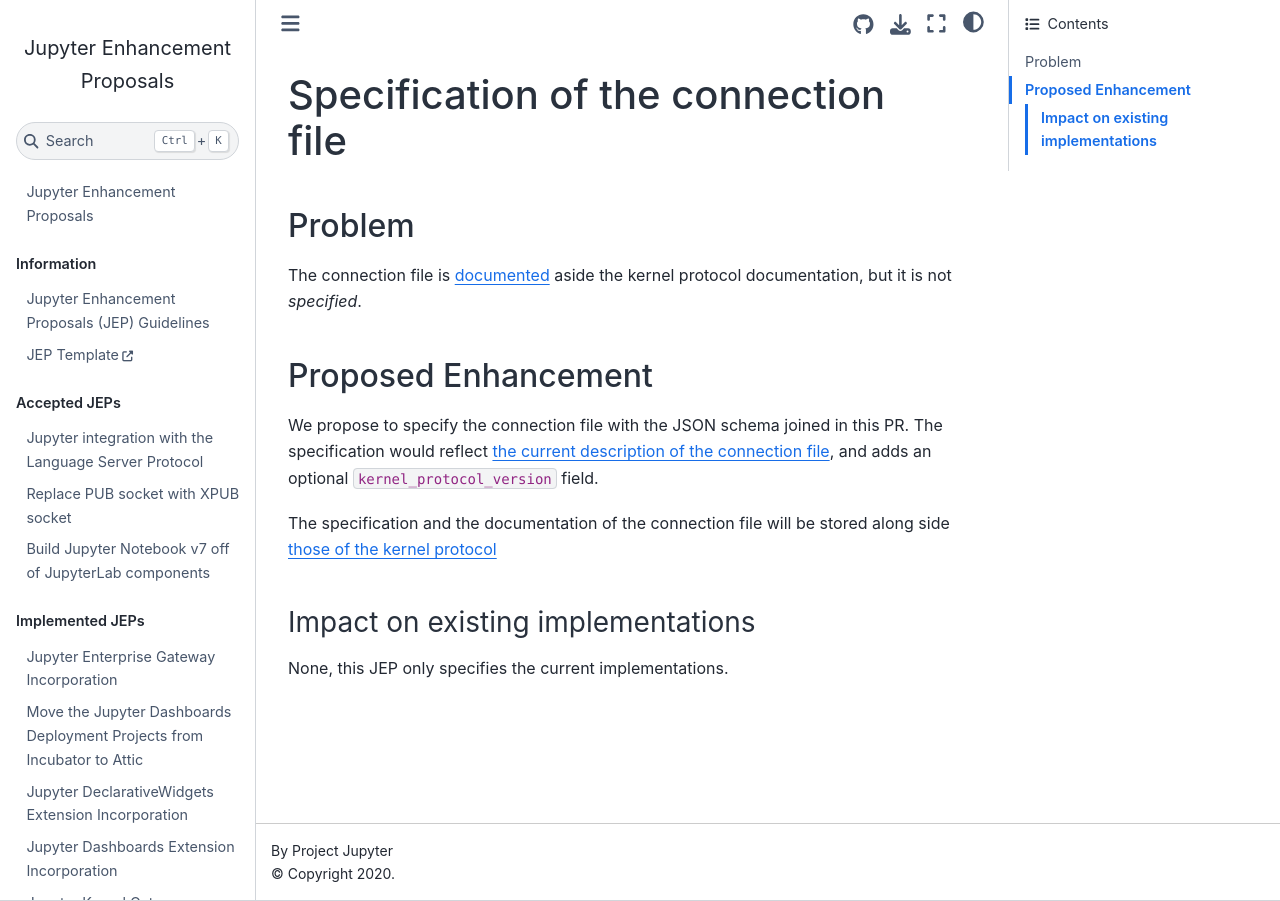
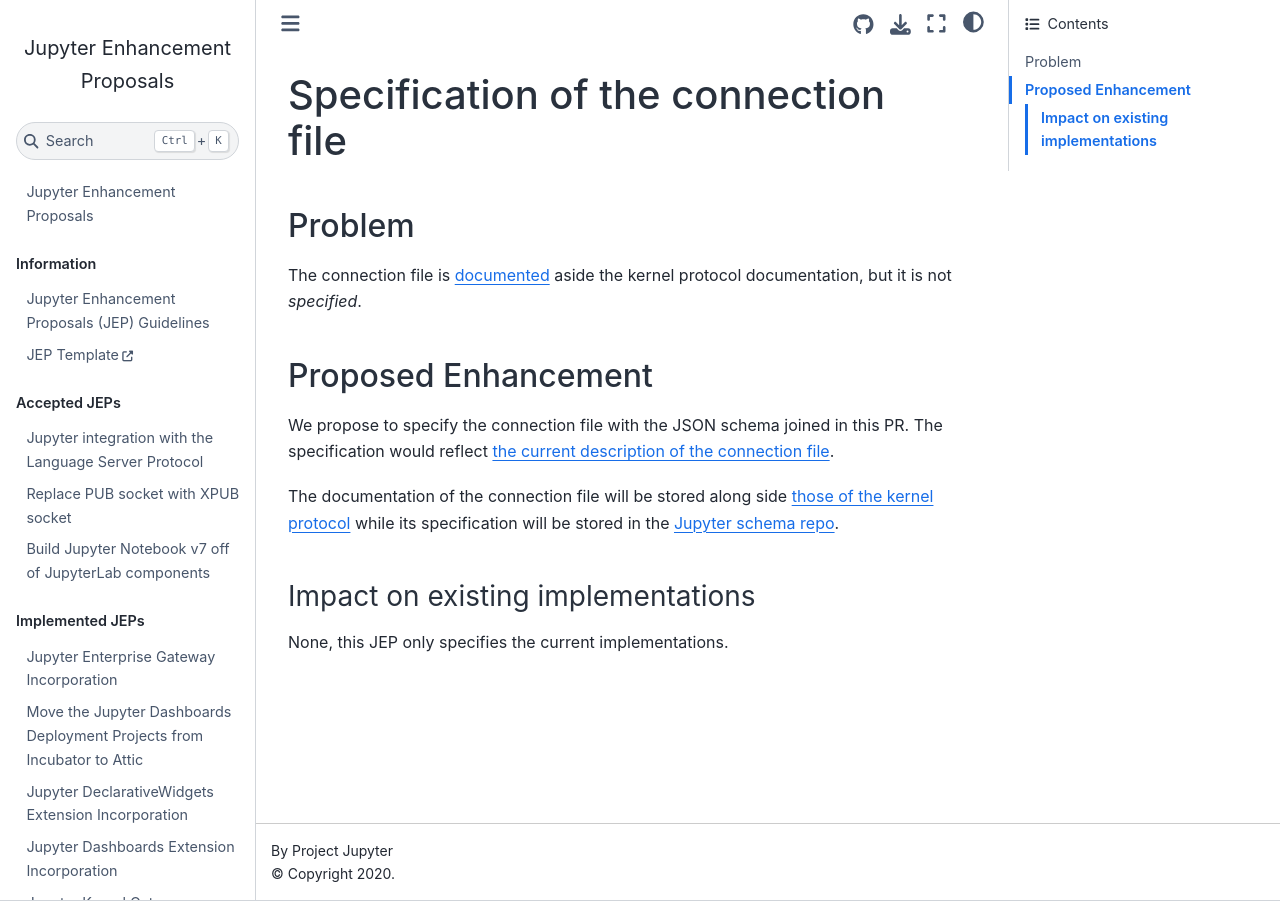
Before and after one commit to jupyter/enhancement-proposals, a Jupyter Book: the page built from connectionfile-spec/connectionfile-spec.md, in a window 1280 px wide. Built offline with Jupyter Book 1.0.4 settings and Sphinx 7.4.7 and the Sphinx Book theme 1.1.4, drawn with Linux system fonts in a browser that asks for light colours.

Commit message:
Added link to the Jupyter schema repo

```diff
--- a/connectionfile-spec/connectionfile-spec.md
+++ b/connectionfile-spec/connectionfile-spec.md
@@ -15,10 +15,9 @@
 ## Proposed Enhancement
 
 We propose to specify the connection file with the JSON schema joined in this PR. The specification would reflect
-[the current description of the connection file](https://jupyter-client.readthedocs.io/en/stable/kernels.html#connection-files),
-and adds an optional `kernel_protocol_version` field.
+[the current description of the connection file](https://jupyter-client.readthedocs.io/en/stable/kernels.html#connection-files).
 
-The specification and the documentation of the connection file will be stored along side [those of the kernel protocol](https://github.com/jupyter-standards/kernel-protocol)
+The documentation of the connection file will be stored along side [those of the kernel protocol](https://github.com/jupyter-standards/kernel-protocol) while its specification will be stored in the [Jupyter schema repo](https://github.com/jupyter/schema).
 
 ### Impact on existing implementations
 
```
